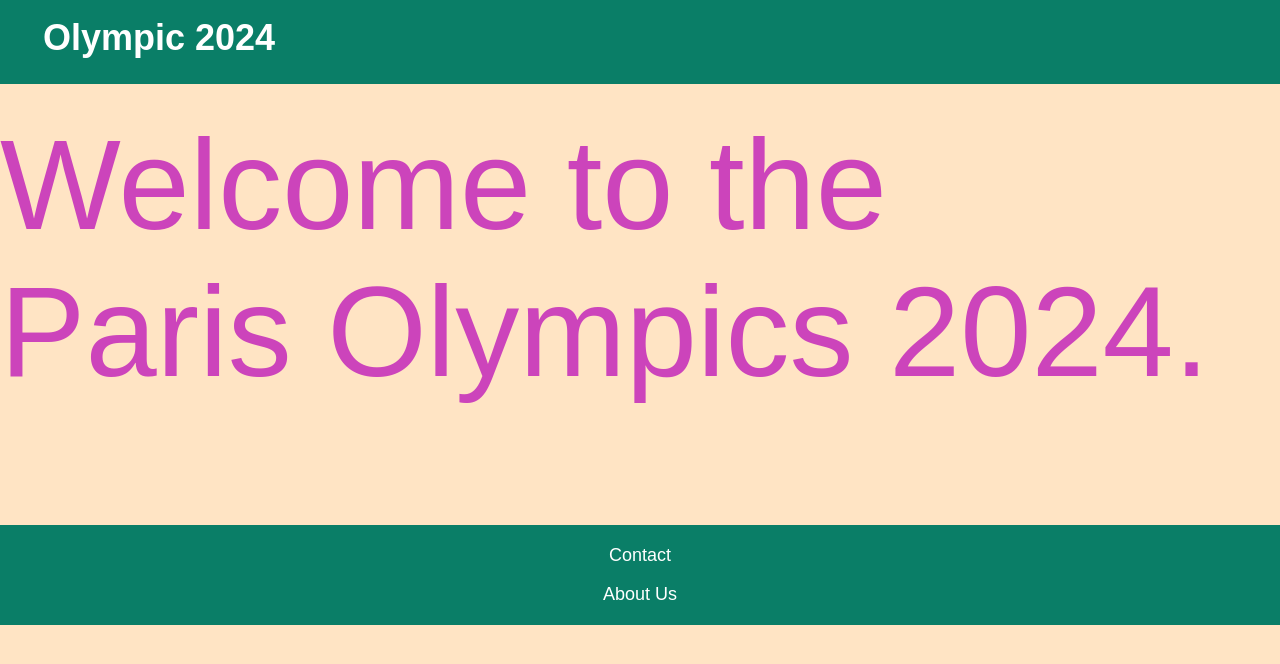
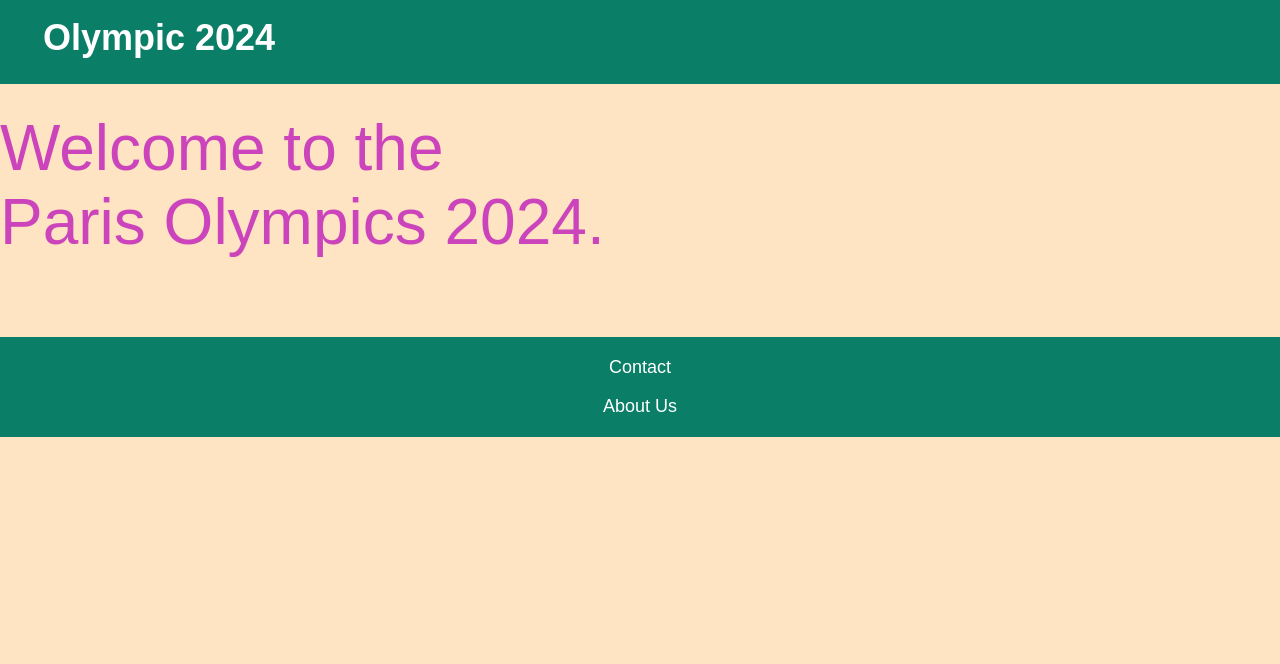
Before and after one commit to Devbula/ParisOlympics2024, a plain HTML site: page index.html in a window 1280 px wide. Drawn offline with Linux system fonts and the light colour scheme.

Commit message:
Update index.html

```diff
--- a/index.html
+++ b/index.html
@@ -39,7 +39,7 @@
         .parisolympics {
             display: inline-block;
             padding-top: 2.2rem;
-            font-size: 8rem;
+            font-size: 4rem;
             animation: colorRotate 6s linear infinite;
         }
 
@@ -57,7 +57,7 @@
             color: white;
             font-size: 18px;
             text-align: center;
-            margin-top: 120px;
+            margin-top: 78px;
         }
     </style>
 </head>
```
